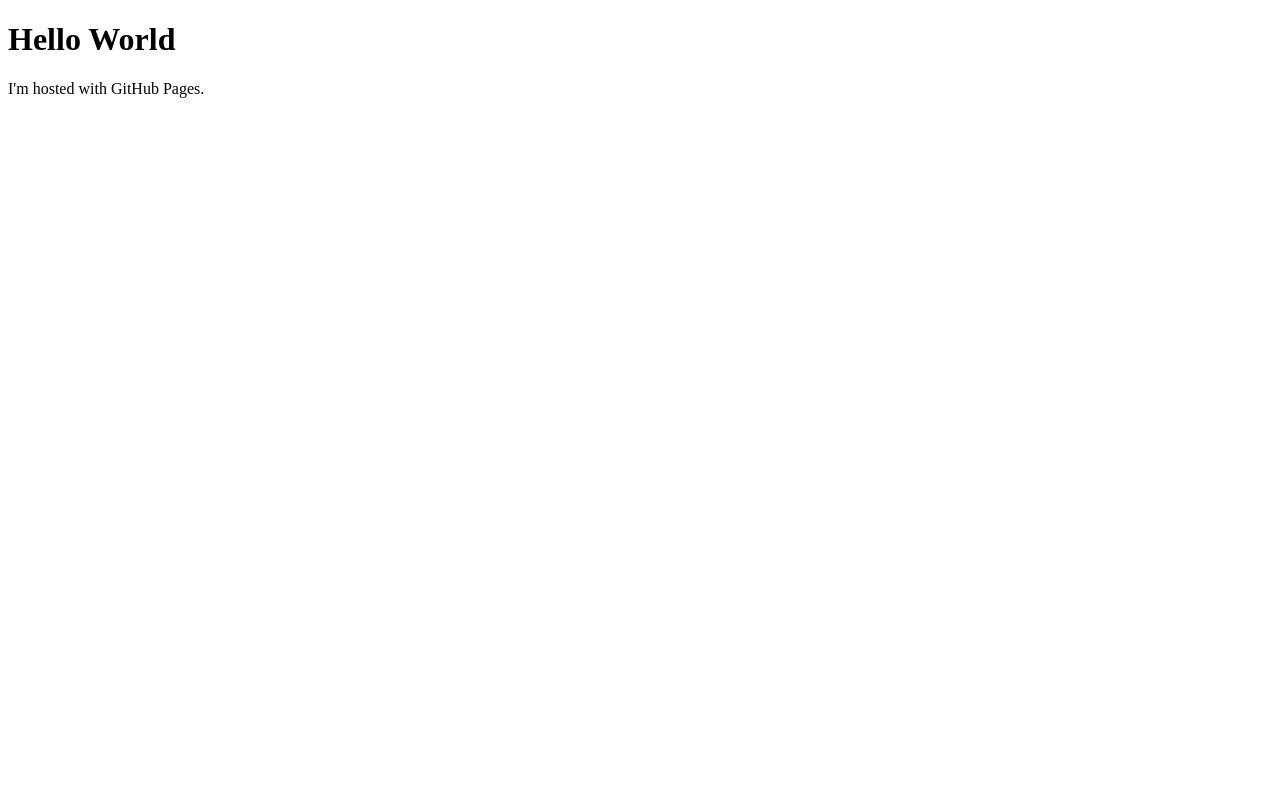
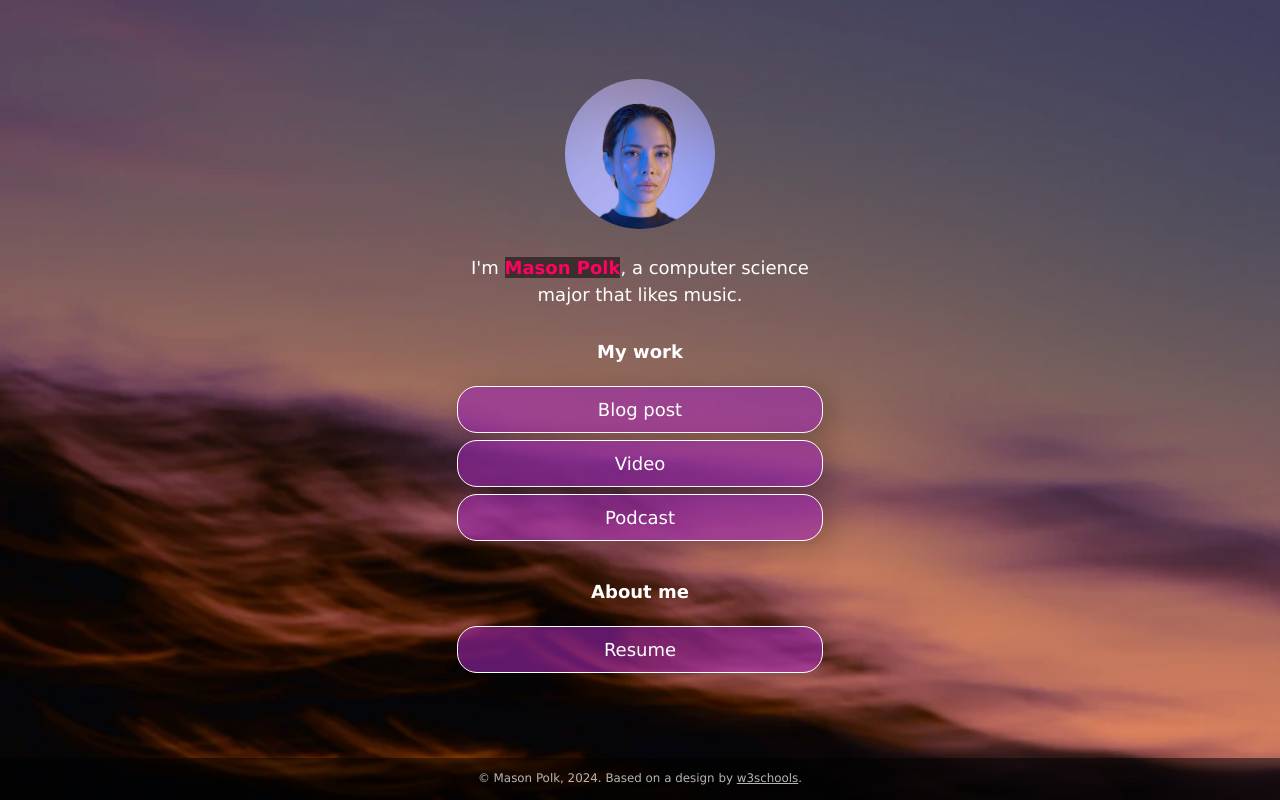
Before and after one commit to masonadg/masonadg.github.io, a plain HTML site: page index.html in a window 1280 px wide. Drawn offline with Linux system fonts and the light colour scheme.

Commit message:
updating website

```diff
--- /dev/null
+++ b/css/style.css
@@ -0,0 +1,231 @@
+:root {
+    --primaryText: #fff;
+    --secondaryText: #ff015e;
+    --primary: rgba(156, 39, 176, .60);
+    --secondary: rgba(255, 1, 94, .60);
+    --buttonHover: rgba(156, 39, 176, .40);
+    --smallButtonHover: rgba(0, 0, 0, .25);
+}
+
+html {
+    box-sizing: border-box;
+    /* keeps button boxes within phone screen width */
+    -ms-text-size-adjust: 100%;
+    -webkit-text-size-adjust: 100%;
+    height: 100%;
+}
+
+*,
+*:before,
+*:after {
+    box-sizing: inherit;
+}
+
+body {
+    margin: 0;
+    min-height: 100%;
+    /* The image used for the site background. Try changing skyscape.jpg to stars.jpg. Put a replacement photo in the images folder and, in line 21 below, replace skyscape.jpg with yourbackgroundfilename.jpg */
+    /* The linear gradient darkens the image, like putting a sunglasses lens on top of it. If you want to darken the image even more, change 0.1 (both times) to 0.3 or higher */
+    background: linear-gradient(rgba(0, 0, 0, 0.1), rgba(0, 0, 0, 0.1)), url(../images/skyscape.jpg);
+    /* Prevents the browser from repeating or "tiling" the background image */
+    background-repeat: no-repeat;
+    background-position: center;
+    /* Freezes the image so that even the content scrolls down, the background stays put */
+    background-attachment: fixed;
+    /* Resizes the background image to cover the entire container */
+    background-size: cover;
+    font-family: Futura, Verdana, sans-serif;
+    line-height: 1.5;
+    font-size: 18px;
+    display: flex;
+    flex-direction: column;
+    justify-content: space-around;
+    align-items: center;
+}
+
+h1 {
+    font-size: 1em;
+}
+
+h2 {
+    font-size: 1em;
+    margin-bottom: 0;
+}
+
+img {
+    margin: .5em 1em;
+    /* border: 1px solid #ccc; */
+    border-radius: 50%;
+    height: 150px;
+    max-width: 100%;
+    object-fit: cover;
+    /* Resizes the image to cover the entire container */
+}
+
+.container {
+    text-align: center;
+    width: 100%;
+    padding: 0;
+    margin-right: auto;
+    margin-left: auto;
+    flex: 1;
+    display: flex;
+    flex-direction: column;
+    justify-content: center;
+}
+
+.image-container {
+    text-align: center;
+    width: 100%;
+}
+
+.main-text-color {
+    color: var(--primaryText);
+}
+
+.name {
+    color: var(--secondaryText);
+}
+
+.name strong {
+    background-color: rgba(0, 0, 0, 0.50);
+}
+
+.section-header {
+    padding-top: .5em;
+}
+
+.button,
+.intro,
+.links-container,
+.slidedown,
+.external-link {
+    width: 100%;
+    min-width: 50%;
+    padding: .5em 1em;
+    text-decoration: none;
+    color: inherit;
+    text-align: center;
+}
+
+.button, .external-link {
+    border: 1px solid var(--primaryText);
+    border-radius: 20px;
+    box-shadow: 7px 6px 28px 1px rgba(0, 0, 0, 0.24);
+    overflow: hidden;
+    white-space: nowrap;
+    display: inline-block;
+    background-color: var(--primary);
+    cursor: pointer;
+    transition: 0.2s all;
+}
+
+.button:not(.highlight) {
+    background-color: var(--primary);
+}
+
+@media (hover: hover) {
+    .button:hover { background-color: var(--buttonHover); }
+}
+
+.button.highlight {
+    background-color: var(--secondary);
+}
+
+.button:active, .external-link:active {
+    transform: scale(0.98);
+    /* Scaling button to 0.98 to its original size */
+    box-shadow: 3px 2px 22px 1px rgba(0, 0, 0, 0.24);
+    /* Lowering the shadow */
+}
+
+.intro {
+    margin: 0 auto;
+}
+
+.section {
+    margin-top: 1em;
+}
+
+.slidedown {
+    margin: 0 auto;
+    padding: 0;
+    -webkit-transition: height .4s ease;
+    -o-transition: height .4s ease;
+    transition: height .4s ease;
+    overflow: hidden;
+    height: 0;
+}
+
+.external-link {
+    border: 1px solid var(--primaryText);
+    border-radius: 20px;
+    background-color: transparent;
+    display: flex;
+    align-items: center;
+    justify-content: center;
+    padding: 0;
+    margin: .5em auto 1.5em auto;
+    text-decoration: none;
+    color: inherit;
+    height: 2em;
+    width: 6em;
+}
+
+.external-link:hover {
+    background-color: var(--smallButtonHover)
+}
+
+.description {
+    display: flex;
+    text-align: left;
+    flex-direction: column;
+    padding: 0 .6em;
+}
+
+.description > p {
+    margin: .5em 0;
+}
+
+.footer {
+  font-size: .66em;
+  background-color: rgba(0, 0, 0, .5);
+  color: rgba(225, 225, 225, .8);
+  text-decoration: none;
+  width: 100%;
+  min-height: 3em;
+  display: flex;
+  align-items: center;
+  justify-content: center;
+  position: relative;
+}
+
+.footer a {
+    color: inherit;
+}
+
+/* Media queries allow you to change style properties according to the screen width. In this case, if the screen is AT LEAST 540 pixels wide (bigger than a standard phone), the .container resizes to 540 pixels and the buttons and intro resize to 85% of the container width */
+@media (min-width: 540px) {
+    .container {
+        max-width: 540px;
+    }
+
+    .button,
+    .intro,
+    .slidedown {
+        width: 85%;
+    }
+}
+
+/* If the screen is AT LEAST 768 pixels wide (standard tablet or larger), the .container resizes to 750 pixels and the buttons and intro resize to 40% of the container width */
+@media (min-width: 768px) {
+    .container {
+        max-width: 768px;
+    }
+
+    .button,
+    .intro,
+    .slidedown {
+        width: 40%;
+    }
+}
--- a/index.html
+++ b/index.html
@@ -1,7 +1,74 @@
 <!DOCTYPE html>
-<html>
-<body>
-<h1>Hello World</h1>
-<p>I'm hosted with GitHub Pages.</p>
+<!-- This page is adapted from w3schools "How to make a link tree website https://www.w3schools.com/howto/howto_website_create_linktree.asp" -->
+<html lang="en">
+
+<head>
+  <meta charset="utf-8" />
+  <meta name="viewport" content="width=device-width, initial-scale=1" />
+  <!-- Add your name below -->
+  <title>Mason Polk</title>
+  <link rel="stylesheet" href="css/style.css">
+</head>
+
+<body class="main-text-color">
+  <!-- Content container. Everything except footer goes here -->
+  <div class="container">
+    <!-- Image and name container. Put your replacement photo—which you should crop to be square—in the images folder, then change the source attribute to images/yourportraitfilename.jpg. This path says, "Look in the images folder for yourportraitfilename.jpg." Be sure to change the alt text, too. -->
+    <div class="image-container">
+      <img src="images/portrait.jpg" alt="Photo by Art Hauntington">
+    </div>
+    <div class="intro">
+      I'm <span class="name"><strong>Mason Polk</strong></span>, a computer science major that likes music.
+    </div>
+    <div class="section-header">
+      <h1>My work</h1>
+    </div>
+    <!-- Replace the # inside of the href="#" with your links. -->
+    <div class="links-container">
+      <div class="button toggle">Blog post</div>
+      <div class="slidedown">
+        <div class="description">
+          <h2>Blog post title</h2>
+          <p>Here, add a short but appealing description of your blog post.</p>
+          <a href="#" class="external-link" target="_blank">Read</a>
+        </div>
+      </div>
+
+      <div class="button toggle">Video</div>
+      <div class="slidedown">
+        <div class="description">
+          <h2>Video title</h2>
+          <p>Add a short but appealing description of your video.</p>
+          <a href="#" class="external-link" target="_blank">Watch</a>
+        </div>
+      </div>
+
+      <div class="button toggle">Podcast</div>
+      <div class="slidedown">
+        <div class="description">
+          <h2>Podcast title</h2>
+          <p>Add a short but appealing description of your podcast</p>
+          <a href="#" class="external-link" target="_blank">Listen</a>
+        </div>
+      </div>
+    </div>
+
+    <!-- Replace # with PDF from Google Docs, or replace the entire section with whatever you want. Or delete it! Or add another section below it!-->
+    <div class="section-header">
+      <h1>About me</h1>
+    </div>
+
+    <div class="links-container">
+      <a href="https://drive.google.com" class="button" target="_blank">Resume</a>
+    </div>
+
+  </div>
+  <div class="footer">
+    <p>© Mason Polk, 2024. Based on a design by <a
+        href="https://www.w3schools.com/howto/howto_website_create_linktree.asp" target="_blank">w3schools</a>.
+    </p>
+  </div>
+  <script type="text/javascript" src="js/slider.js"></script>
 </body>
+
 </html>
--- /dev/null
+++ b/js/slider.js
@@ -0,0 +1,19 @@
+document.addEventListener("DOMContentLoaded", () => {
+  const a = document.querySelectorAll(".toggle");
+  a.forEach((e) => {
+    e.addEventListener("click", function () {
+      let slider = this.nextElementSibling;
+      if (slider.style.height) {
+        slider.style.height = null;
+        e.classList.remove("highlight");
+      } else {
+        document.querySelectorAll(".toggle.highlight").forEach((f) => {
+          f.classList.remove("highlight");
+          f.nextElementSibling.style.height = null;
+        });
+        e.classList.add("highlight");
+        slider.style.height = slider.scrollHeight + "px";
+      }
+    })
+  })
+})
```
Also changed, not shown: images/portrait.jpg (added), images/skyscape.jpg (added), images/stars.jpg (added), 1 other file.
